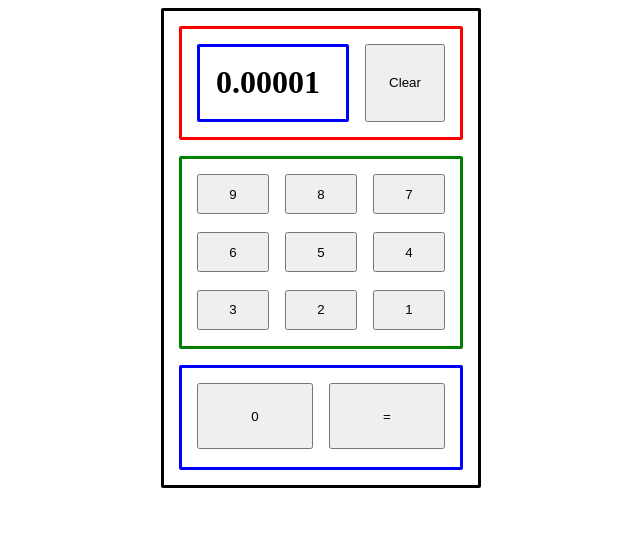
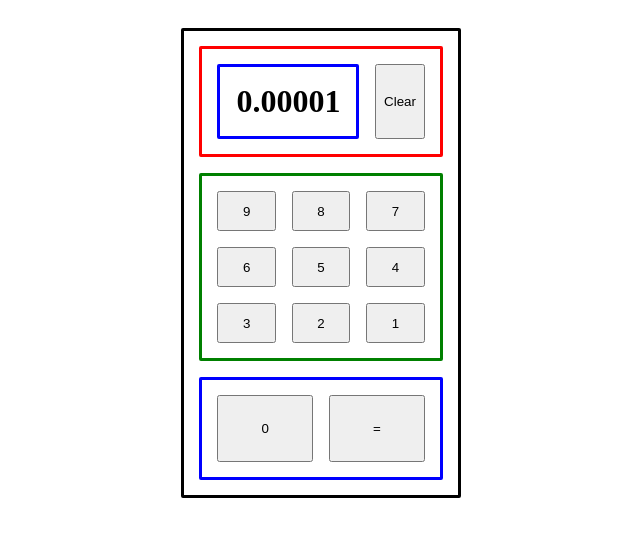
Before and after one commit to Landryman/calculator, a plain HTML site: page index.html in a window 1280 px wide. Shown: the whole page, without its empty margins (319-959 px from the left). Drawn offline with Linux system fonts and the light colour scheme.

Commit message:
more flex tweaks

```diff
--- a/styles.css
+++ b/styles.css
@@ -2,25 +2,25 @@ body {
     display: flex;
     flex-direction: column;
     align-items: center;
-
 }
 #mainContainer {
+    box-sizing: border-box;
     display: flex;
-    box-sizing: border-box;
     flex-direction: column;
-    justify-content: space-around;
+    justify-content: space-between;
     border-style: solid;
     border-color: black;
     border-radius: 2px;
+    margin-top: 20px;
     padding: 15px;
     gap: 1em;
-    min-height: 30em;
-    min-width: 20em;
+    /* min-height: 30em;
+    min-width: 20em; */
 }
 
 .display {
     display: flex;
-    flex: 1 0 20%;
+    /* flex-grow: 1; */
     border-style: solid;
     border-color: red;
     border-radius: 2px;
@@ -35,19 +35,19 @@ body {
     border-color: blue;
     border-radius: 2px;
     text-align: end;
-    width: 60%;
+    flex-grow: 2;
     margin: 0px;
     padding: 0.5em;
 }
 .display button {
-    width: 40%;
+    flex-grow: 1;
     margin: 0px;
     padding: 0.5em;
 }
 .number-buttons {
     display: flex;
     flex-direction: column;
-    flex: 2 0 100%;
+    /* flex-grow: 3; */
     flex-wrap: wrap;
     justify-content: space-between;
     box-sizing: border-box;
@@ -56,15 +56,12 @@ body {
     border-radius: 2px;
     padding: 15px;
     gap: 1em;
-    /* height: 20em; */
 }
 
 .buttons-row {
     display: flex;
-    flex-grow: 1;
     align-items: center;
     gap: 1em;
-    height: 30%;
 }
 .buttons-row button {
     flex-grow: 1;
@@ -72,16 +69,15 @@ body {
 }
 .zero-equal-buttons {
     display: flex;
-    flex: 1 0 80%;
+    flex-grow: 2;
     border-style: solid;
     border-color: blue;
     border-radius: 2px;
     padding: 15px;
     gap: 1em;
-    /* height: 30%; */
 }
 .zero-equal-buttons button {
     width: 50%;
-    height: 5em;
+    min-height: 5em;
 
 }
```
